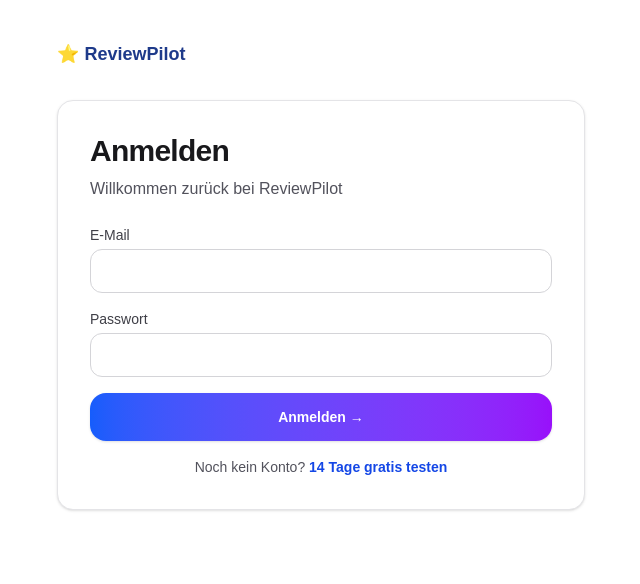
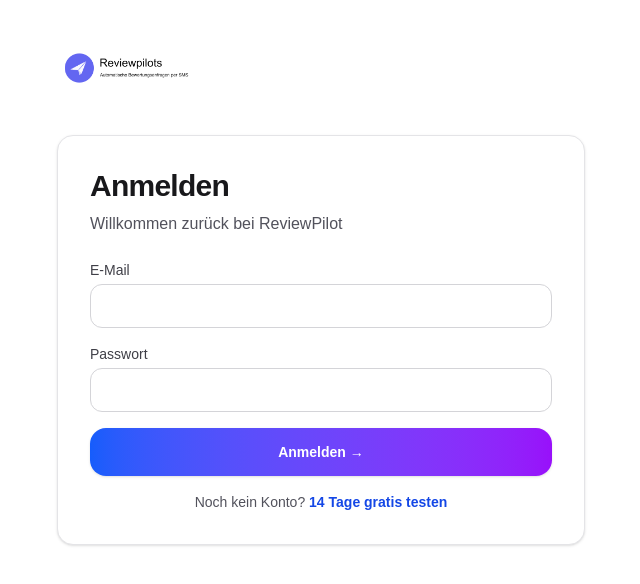
Before and after one commit to yosef-ui/reviewpilot, a Next.js app: page /login in a window 1280 px wide. Shown: the top 584 px of the page, without its empty margins (319-959 px from the left). Built offline with nearby package versions, Linux system fonts and the light colour scheme; no server answers.

Commit message:
logo und landing page fix

```diff
--- a/app/bezahlen/page.js
+++ b/app/bezahlen/page.js
@@ -1,4 +1,5 @@
 import Link from "next/link";
+import { BrandLogoLink } from "../../components/BrandLogo";
 
 const STRIPE_PAYMENT_LINK =
   "https://buy.stripe.com/test_4gMeVd9IK90w54ibMw6g800";
@@ -7,9 +8,7 @@
   return (
     <div className="min-h-screen bg-white text-zinc-900">
       <div className="mx-auto max-w-3xl px-6 py-10">
-        <Link href="/dashboard" className="text-lg font-extrabold text-[#1e3a8a]">
-          ⭐ ReviewPilot
-        </Link>
+        <BrandLogoLink />
 
         <div className="mt-8 rounded-2xl border border-zinc-200 bg-white p-6 shadow-sm sm:p-8">
           <h1 className="text-3xl font-black tracking-tight">
--- a/app/kalender-ansicht/page.js
+++ b/app/kalender-ansicht/page.js
@@ -1,6 +1,7 @@
 "use client";
 
 import Link from "next/link";
+import { BrandLogoLink } from "../../components/BrandLogo";
 import { useCallback, useEffect, useMemo, useState } from "react";
 import { useRouter } from "next/navigation";
 import { supabase } from "../../lib/supabaseClient";
@@ -208,10 +209,8 @@
   return (
     <div className="min-h-screen bg-white text-zinc-900">
       <header className="sticky top-0 z-30 border-b border-zinc-200 bg-white/95 shadow-sm backdrop-blur">
-        <div className="mx-auto flex h-16 max-w-[1200px] items-center justify-between px-6">
-          <Link href="/" className="text-lg font-extrabold text-[#1e3a8a]">
-            ⭐ ReviewPilot
-          </Link>
+        <div className="mx-auto flex min-h-[4.25rem] max-w-[1200px] items-center justify-between gap-2 px-4 py-2 sm:px-6">
+          <BrandLogoLink className="max-w-[min(100%,200px)] shrink sm:max-w-[240px]" />
 
           <div className="flex items-center gap-2 sm:gap-3">
             <button
--- a/app/kalender/page.js
+++ b/app/kalender/page.js
@@ -1,6 +1,7 @@
 "use client";
 
 import Link from "next/link";
+import { BrandLogoLink } from "../../components/BrandLogo";
 import { useEffect, useMemo, useState } from "react";
 import { useRouter } from "next/navigation";
 import { supabase } from "../../lib/supabaseClient";
@@ -228,10 +229,8 @@
   return (
     <div className="min-h-screen bg-[#f8fafc] text-zinc-900">
       <header className="sticky top-0 z-30 border-b border-zinc-200 bg-white/95 shadow-sm backdrop-blur">
-        <div className="mx-auto flex h-16 max-w-7xl items-center justify-between px-6">
-          <Link href="/" className="text-lg font-extrabold text-[#1e3a8a]">
-            ⭐ ReviewPilot
-          </Link>
+        <div className="mx-auto flex min-h-[4.25rem] max-w-7xl items-center justify-between gap-4 px-6 py-2">
+          <BrandLogoLink className="max-w-[min(100%,260px)]" />
           <div className="flex items-center gap-3">
             <Link
               href="/dashboard"
--- a/app/login/page.js
+++ b/app/login/page.js
@@ -1,6 +1,7 @@
 "use client";
 
 import Link from "next/link";
+import { BrandLogoLink } from "../../components/BrandLogo";
 import { useRouter } from "next/navigation";
 import { useState } from "react";
 import { supabase } from "../../lib/supabaseClient";
@@ -39,9 +40,7 @@
   return (
     <div className="min-h-screen bg-white text-zinc-900">
       <div className="mx-auto max-w-xl px-6 py-10">
-        <Link href="/" className="text-lg font-extrabold text-[#1e3a8a]">
-          ⭐ ReviewPilot
-        </Link>
+        <BrandLogoLink />
 
         <div className="mt-8 rounded-2xl border border-zinc-200 bg-white p-6 shadow-sm sm:p-8">
           <h1 className="text-3xl font-black tracking-tight">Anmelden</h1>
--- a/app/page.js
+++ b/app/page.js
@@ -1,6 +1,7 @@
 "use client";
 
 import Link from "next/link";
+import { BrandLogoLink, BrandLogoFooter } from "../components/BrandLogo";
 
 const tickerItems = [
   { text: "⭐ +18 Bewertungen/Monat", color: "bg-blue-100 text-blue-700" },
@@ -122,7 +123,6 @@
           </Link>
         </div>
         <div className="mt-6 flex flex-wrap items-center justify-center gap-3 text-sm font-semibold text-zinc-600">
-          <span>✓ Keine Kreditkarte</span>
           <span>✓ DSGVO-konform</span>
           <span>✓ Setup in 5 Min</span>
         </div>
@@ -378,8 +378,8 @@
     <footer className="border-t border-zinc-200 bg-[#f8fafc] py-6 text-sm text-zinc-600">
       <div className="mx-auto flex max-w-6xl flex-col gap-3 px-6 sm:flex-row sm:items-center sm:justify-between">
         <div>
-          <p className="font-bold text-zinc-900">⭐ ReviewPilot</p>
-          <p>© 2026 ReviewPilot</p>
+          <BrandLogoFooter className="mb-2" />
+          <p>© 2026 Reviewpilots</p>
         </div>
         <div className="flex gap-5">
           <a href="#" className="hover:text-zinc-900">
--- a/app/registrierung/page.js
+++ b/app/registrierung/page.js
@@ -1,6 +1,7 @@
 "use client";
 
 import Link from "next/link";
+import { BrandLogoLink } from "../../components/BrandLogo";
 import { useRouter } from "next/navigation";
 import { useState } from "react";
 import { supabase } from "../../lib/supabaseClient";
@@ -96,9 +97,7 @@
   return (
     <div className="min-h-screen bg-white text-zinc-900">
       <div className="mx-auto max-w-xl px-6 py-10">
-        <Link href="/" className="text-lg font-extrabold text-[#1e3a8a]">
-          ⭐ ReviewPilot
-        </Link>
+        <BrandLogoLink />
 
         <div className="mt-8 rounded-2xl border border-zinc-200 bg-white p-6 shadow-sm sm:p-8">
           <h1 className="text-3xl font-black tracking-tight">14 Tage kostenlos testen</h1>
--- a/app/termine/page.js
+++ b/app/termine/page.js
@@ -1,6 +1,7 @@
 "use client";
 
 import Link from "next/link";
+import { BrandLogoLink } from "../../components/BrandLogo";
 import { useEffect, useMemo, useState } from "react";
 import { useRouter } from "next/navigation";
 import { supabase } from "../../lib/supabaseClient";
@@ -103,10 +104,8 @@
   return (
     <div className="min-h-screen bg-[#f8fafc] text-zinc-900">
       <header className="sticky top-0 z-20 border-b border-zinc-200 bg-white/95 shadow-sm backdrop-blur">
-        <div className="mx-auto flex h-16 max-w-7xl items-center justify-between px-6">
-          <Link href="/" className="text-lg font-extrabold text-[#1e3a8a]">
-            ⭐ ReviewPilot
-          </Link>
+        <div className="mx-auto flex min-h-[4.25rem] max-w-7xl items-center justify-between gap-4 px-6 py-2">
+          <BrandLogoLink className="max-w-[min(100%,260px)]" />
           <div className="flex items-center gap-3">
             <Link href="/dashboard" className="text-sm font-semibold text-zinc-700 hover:text-zinc-900">
               Dashboard
--- a/components/AppShell.js
+++ b/components/AppShell.js
@@ -29,8 +29,8 @@
   return (
     <div className="min-h-screen bg-white text-zinc-900">
       <header className="sticky top-0 z-20 border-b border-zinc-200 bg-white/95 shadow-sm backdrop-blur">
-        <div className="mx-auto flex h-16 max-w-6xl items-center justify-between px-6">
-          <BrandLogoLink />
+        <div className="mx-auto flex min-h-[4.25rem] max-w-6xl items-center justify-between gap-4 px-6 py-2">
+          <BrandLogoLink className="max-w-[min(100%,280px)]" />
           <div className="flex items-center gap-2">
             <Link
               href="/settings"
--- a/components/BrandLogo.js
+++ b/components/BrandLogo.js
@@ -4,34 +4,54 @@
 const LOGO_ALT =
   "Reviewpilots – Automatische Bewertungsanfragen per SMS";
 
+/** Größere Darstellung für Header & Co. */
+const logoLg =
+  "h-11 w-auto max-h-[56px] object-contain object-left sm:h-12 sm:max-h-[64px] md:h-14 md:max-h-[72px]";
+
+/** Etwas größer für z. B. Settings-Inhalt */
+const logoXl =
+  "h-12 w-auto object-contain object-left sm:h-14 md:h-16 md:max-h-[88px]";
+
+/** Kompakt für Footer */
+const logoSm = "h-8 w-auto max-h-9 object-contain object-left sm:h-9";
+
 /**
- * Header: volles Markenlogo (Papierflieger, Schriftzug, Tagline) als PNG.
+ * Header: volles Markenlogo (PNG).
  */
-export function BrandLogoLink({ className = "" }) {
+export function BrandLogoLink({ className = "", imgClassName }) {
   return (
-    <Link href="/" className={`inline-flex items-center ${className}`}>
+    <Link
+      href="/"
+      className={`inline-flex min-w-0 shrink items-center ${className}`}
+    >
       {/* eslint-disable-next-line @next/next/no-img-element */}
       <img
         src={LOGO_SRC}
         alt={LOGO_ALT}
-        className="h-8 w-auto max-h-10 object-contain object-left sm:h-9"
+        className={imgClassName ?? logoLg}
       />
     </Link>
   );
 }
 
 /**
- * Inline auf Seiten (z. B. Settings) – gleiches Logo, etwas größer.
+ * Inline auf Seiten (z. B. Settings) – noch etwas größer.
  */
 export function BrandMark({ className = "" }) {
   return (
-    <div className={`inline-flex items-center ${className}`}>
+    <div className={`inline-flex min-w-0 items-center ${className}`}>
       {/* eslint-disable-next-line @next/next/no-img-element */}
-      <img
-        src={LOGO_SRC}
-        alt={LOGO_ALT}
-        className="h-10 w-auto object-contain object-left sm:h-12"
-      />
+      <img src={LOGO_SRC} alt={LOGO_ALT} className={logoXl} />
     </div>
   );
 }
+
+/** Footer / kleine Bereiche */
+export function BrandLogoFooter({ className = "" }) {
+  return (
+    <div className={`inline-flex items-center ${className}`}>
+      {/* eslint-disable-next-line @next/next/no-img-element */}
+      <img src={LOGO_SRC} alt={LOGO_ALT} className={logoSm} />
+    </div>
+  );
+}
```
